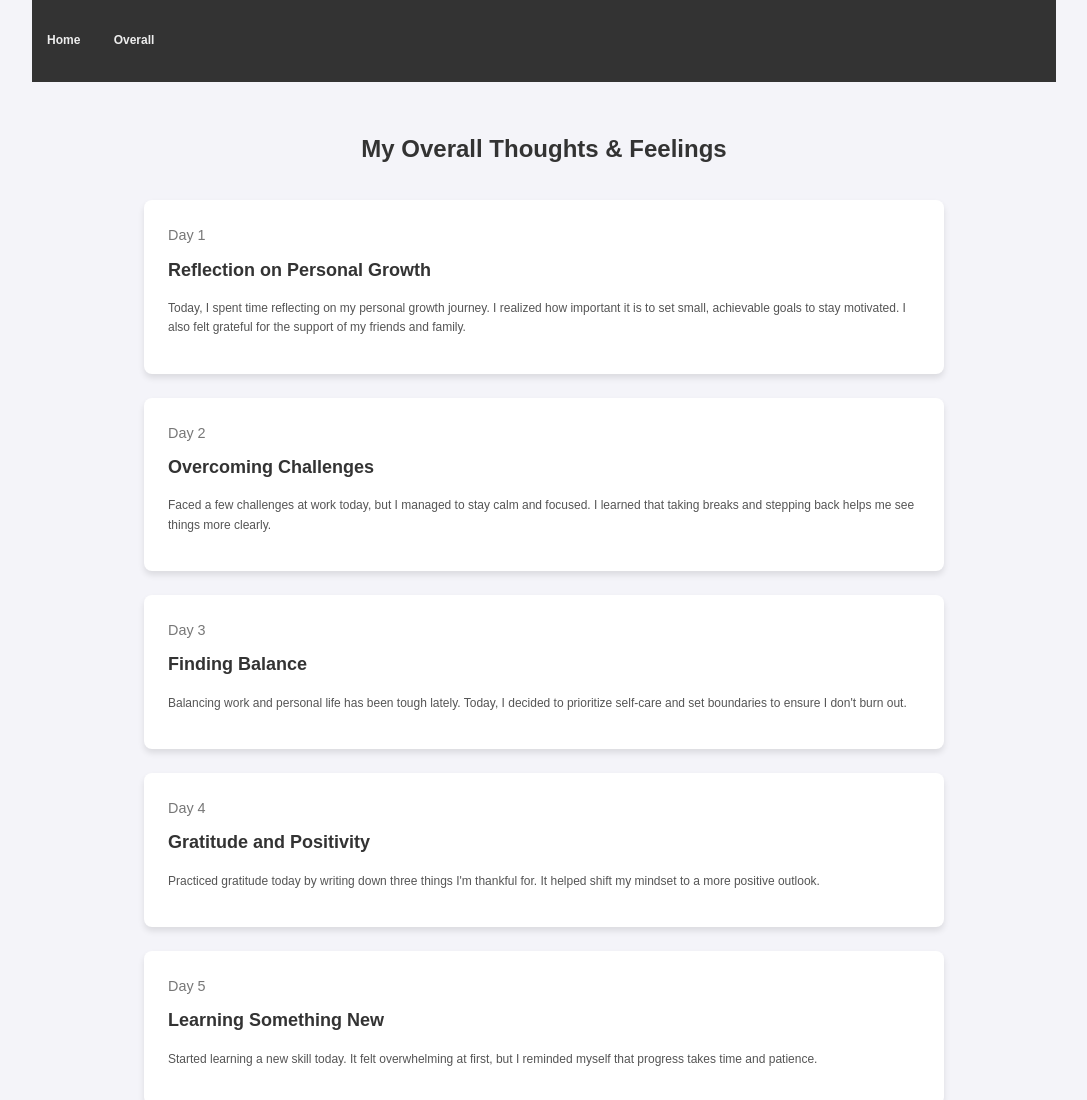
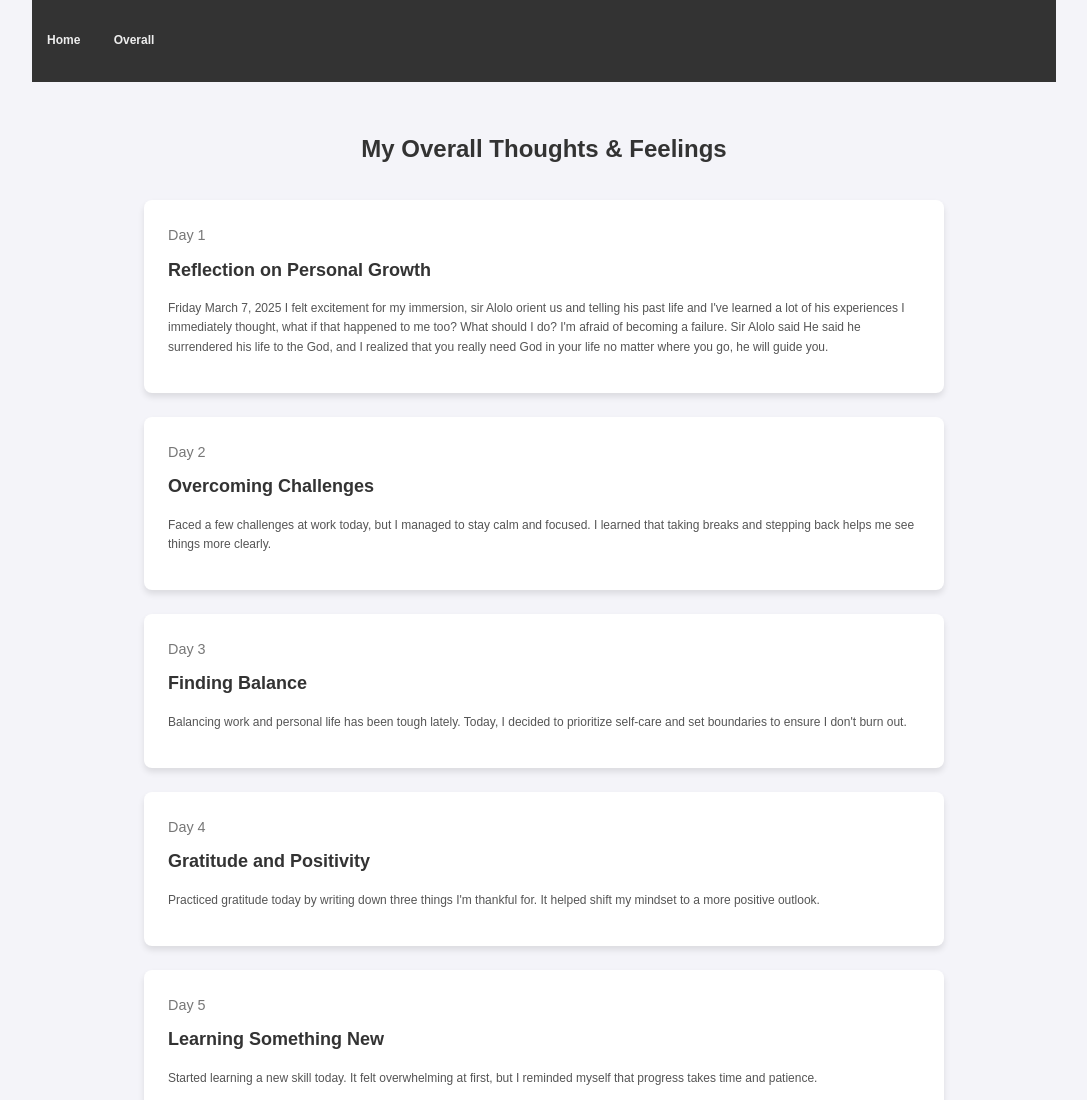
Before and after one commit to yronnede/Perdev, a plain HTML site: page Overall.html in a window 1280 px wide. Shown: the top 1100 px of the page, without its empty margins (96-1183 px from the left). Drawn offline with Linux system fonts and the light colour scheme.

Commit message:
Update Overall.html

```diff
--- a/Overall.html
+++ b/Overall.html
@@ -109,7 +109,7 @@
         <div class="entry">
             <div class="date">Day 1</div>
             <h2>Reflection on Personal Growth</h2>
-            <p>Today, I spent time reflecting on my personal growth journey. I realized how important it is to set small, achievable goals to stay motivated. I also felt grateful for the support of my friends and family.</p>
+            <p>Friday March 7, 2025 I felt excitement for my immersion, sir Alolo orient us and telling his past life and I've learned a lot of his experiences I immediately thought, what if that happened to me too? What should I do? I'm afraid of becoming a failure. Sir Alolo said He said he surrendered his life to the God, and I realized that you really need God in your life no matter where you go, he will guide you.</p>
         </div>
 
         <!-- Journal Entry 2 -->
```
